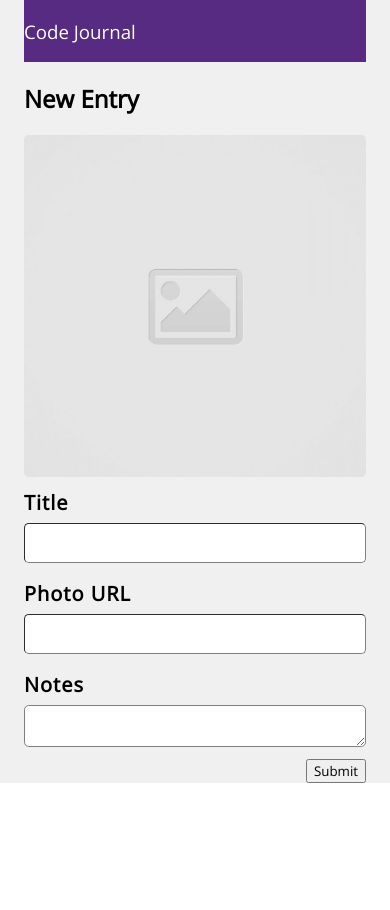
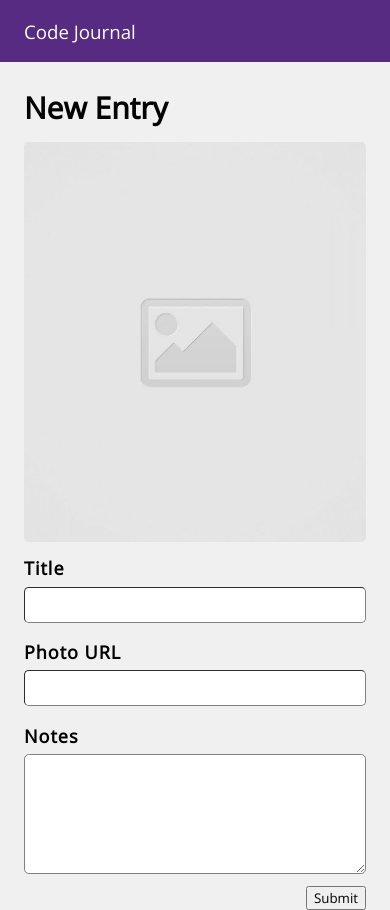
Before and after one commit to e-bales/code-journal, a website: page index.html in a window 390 px wide. Before the commit the page ends 844 px from the top, so only its background shows below. Drawn offline with nearby package versions, Linux system fonts and the light colour scheme.

Commit message:
mainly completed css for both desktop + phone

```diff
--- a/css/layout.css
+++ b/css/layout.css
@@ -8,11 +8,14 @@
     sans-serif;
 }
 
+body {
+  background-color: #f0f0f0;
+}
+
 .container {
   max-width: 575px;
   margin: 0 auto;
   padding: 0 1.5rem;
-  background-color: #f0f0f0;
 }
 
 .row {
@@ -25,9 +28,15 @@
   width: 100%;
 }
 
+.img-wrapper {
+  width: 100%;
+  height: 25rem;
+  margin-bottom: 4%;
+}
+
 @media screen and (min-width: 768px) {
   .container {
-    max-width: 900px;
+    max-width: 700px;
   }
 
   .column-full,
@@ -38,6 +47,15 @@
   .column-half {
     width: 50%;
   }
+
+  .container > h3 {
+    padding-left: 0.75rem;
+  }
+
+  .img-wrapper {
+    width: 100%;
+    height: 18rem;
+  }
 }
 
 /* New Stuff */
@@ -47,11 +65,16 @@ header .row {
   color: white;
 }
 
-h3 {
+header > .row h3 {
   font-family:
     "Open Sans",
     sans-serif;
   font-weight: 100;
+}
+
+h2 {
+  font-size: 30px;
+  margin-bottom: 4%;
 }
 
 [type="text"],
@@ -63,10 +86,15 @@ textarea {
 }
 
 [type="text"] {
-  height: 2.5rem;
+  height: 2.25rem;
   margin-bottom: 5%;
   border-width: 1px;
-  font-size: 20px;
+  font-size: 14px;
+}
+
+textarea {
+  text-indent: 0.35rem;
+  font-size: 14px;
 }
 
 [type="text"]:focus,
@@ -79,14 +107,17 @@ label {
   display: block;
   font-weight: bold;
   padding-bottom: 2%;
-  font-size: 20px;
+  font-size: 18px;
   letter-spacing: 1px;
 }
 
 img {
+  object-fit: cover;
   width: 100%;
+  height: 100%;
   border-radius: 0.3rem;
-  margin-bottom: 2%;
+
+  /* margin-bottom: 4%; */
 }
 
 .button {
--- a/index.html
+++ b/index.html
@@ -20,12 +20,14 @@
 </head>
 <body>
   <header>
-    <div class="container">
-      <div class="row">
-        <div class="column-full">
+    <div class="row">
+      <div class="column-full">
+        <div class="container">
           <h3>Code Journal</h3>
         </div>
       </div>
+    </div>
+    <div class="container">
     </div>
   </header>
   <main class="container">
@@ -39,20 +41,20 @@
         <div class="row">
           <div class="column-half">
             <div class="img-wrapper">
-              <img src="images/placeholder-image-square.jpg">
+              <img src="images/placeholder-image-square.jpg" alt="notes-img">
             </div>
           </div>
           <div class="column-half">
             <label for="title">Title</label>
             <input type="text" id="title" name="title" />
             <label for="url">Photo URL</label>
-            <input type="text" id="url" name="photo-url" />
+            <input type="text" id="url" name="url" />
           </div>
         </div>
         <div class="row">
           <div class="column-full">
             <label for="notes">Notes</label>
-            <textarea id="notes"></textarea>
+            <textarea rows="6" id="notes" name="notes"></textarea>
           </div>
         </div>
         <div class="row">
```
